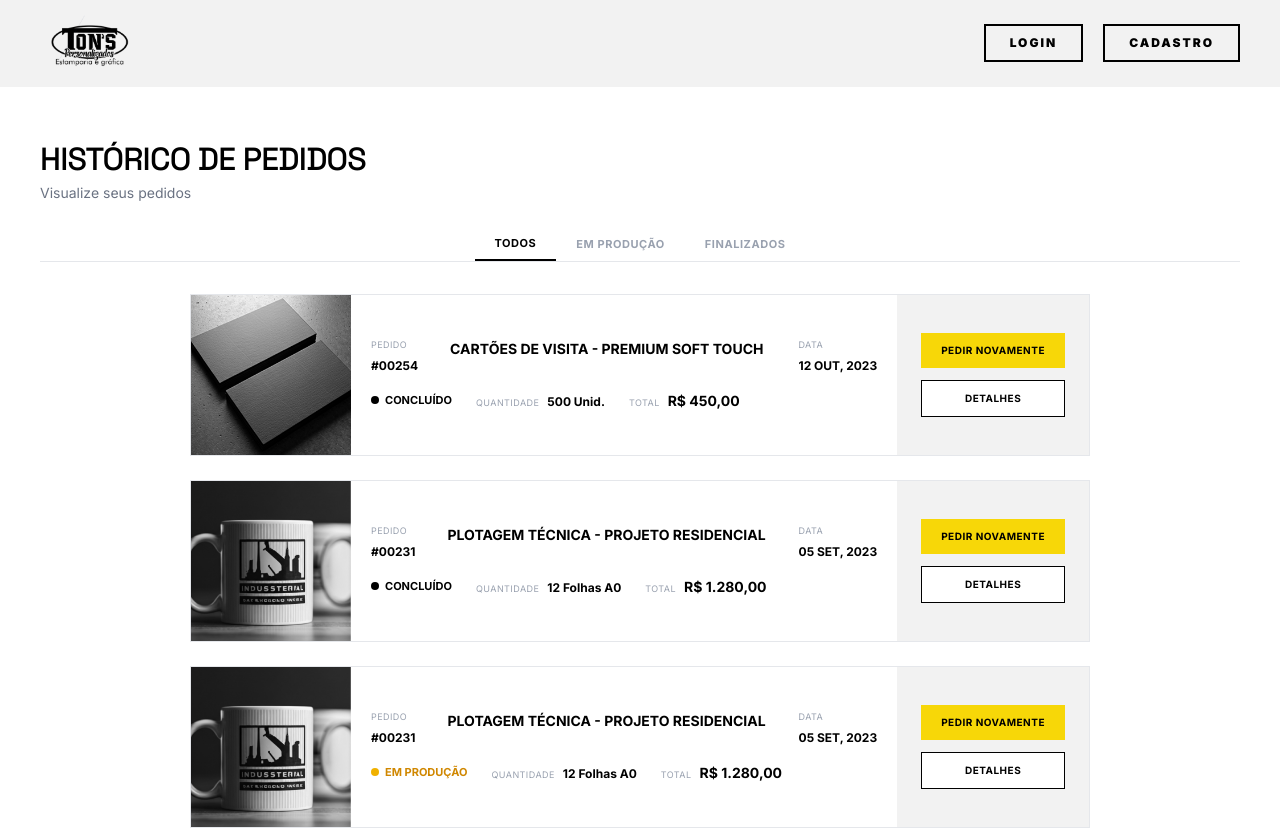
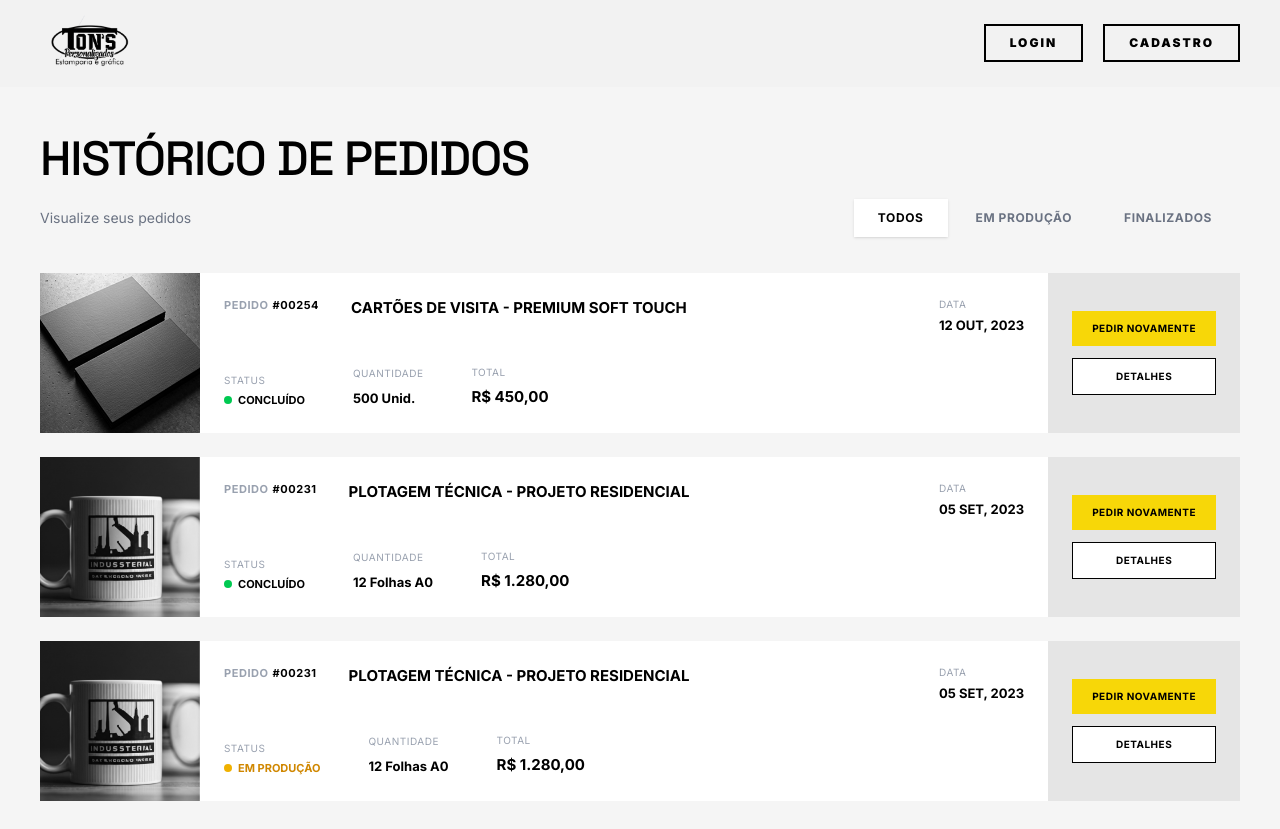
Before and after one commit to ProjetoTons/tons-frontend-react, a React (Vite) app: page /historico-pedidos in a window 1280 px wide. Shown: the top 829 px of the page. Built offline with nearby package versions, Linux system fonts and the light colour scheme; no server answers; a web font is replaced by a local one.

Commit message:
feat: refinamentos visuais nas páginas do cliente e modal de produto

```diff
--- a/src/entities/pedido/api/mockHistoricoPedidos.js
+++ b/src/entities/pedido/api/mockHistoricoPedidos.js
@@ -3,6 +3,7 @@ export const mockHistoricoPedidos = [
     id_pedido: 1,
     id_pedido_display: "#00254",
     titulo: "Cartões de Visita - Premium Soft Touch",
+    descricao: "Cartões impressos em papel couché 300g com acabamento soft touch e verniz localizado. Ideais para profissionais que buscam transmitir sofisticação e qualidade premium em seu material de apresentação.",
     image: "/product/foto-card.png",
     status: "Concluído",
     quantidade: "500 Unid.",
@@ -13,6 +14,7 @@ export const mockHistoricoPedidos = [
     id_pedido: 2,
     id_pedido_display: "#00231",
     titulo: "Plotagem Técnica - Projeto Residencial",
+    descricao: "Plotagem em alta resolução de plantas técnicas em folhas A0, com fidelidade de cores e traços precisos. Ideal para projetos arquitetônicos e de engenharia.",
     image: "/product/musc-cup.png",
     status: "Concluído",
     quantidade: "12 Folhas A0",
@@ -23,6 +25,7 @@ export const mockHistoricoPedidos = [
     id_pedido: 3,
     id_pedido_display: "#00231",
     titulo: "Plotagem Técnica - Projeto Residencial",
+    descricao: "Plotagem em alta resolução de plantas técnicas em folhas A0, com fidelidade de cores e traços precisos. Ideal para projetos arquitetônicos e de engenharia.",
     image: "/product/musc-cup.png",
     status: "Em Produção",
     quantidade: "12 Folhas A0",
--- a/src/pages/historico-pedidos/HistoricoPedidosPage.jsx
+++ b/src/pages/historico-pedidos/HistoricoPedidosPage.jsx
@@ -8,7 +8,7 @@ export default function HistoricoPedidosPage() {
   const [isMenuOpen, setIsMenuOpen] = useState(false);
 
   return (
-    <div className="bg-white min-h-screen flex flex-col">
+    <div className="min-h-screen flex flex-col">
       <Navbar compact hideBookmark onOpenMenu={() => setIsMenuOpen(true)} />
 
       <main className="flex-1 px-10 py-12">
--- a/src/pages/lista-interesse/ListaInteressePage.jsx
+++ b/src/pages/lista-interesse/ListaInteressePage.jsx
@@ -1,5 +1,4 @@
 import { useState } from "react";
-import TopbarFix from "@/widgets/topbar-cliente/topbar-fix.jsx";
 import Navbar from "@/widgets/navbar-cliente/navbar.jsx";
 import Footer from "@/widgets/footer/footer.jsx";
 import ListaInteresseWidget from "@/widgets/lista-interesse/ListaInteresseWidget.jsx";
@@ -9,9 +8,8 @@ export default function ListaInteressePage() {
   const [isMenuOpen, setIsMenuOpen] = useState(false);
 
   return (
-    <div className="bg-white min-h-screen flex flex-col">
-      <TopbarFix />
-      <Navbar compact onOpenMenu={() => setIsMenuOpen(true)} />
+    <div className="min-h-screen flex flex-col">
+      <Navbar compact hideBookmark onOpenMenu={() => setIsMenuOpen(true)} />
 
       <main className="flex-1 px-10 py-12">
         <ListaInteresseWidget />
--- a/src/pages/meus-pedidos/MeusPedidosPage.jsx
+++ b/src/pages/meus-pedidos/MeusPedidosPage.jsx
@@ -8,7 +8,7 @@ export default function MeusPedidosPage() {
   const [isMenuOpen, setIsMenuOpen] = useState(false);
 
   return (
-    <div className="bg-white min-h-screen flex flex-col">
+    <div className="min-h-screen flex flex-col">
       <Navbar compact hideBookmark onOpenMenu={() => setIsMenuOpen(true)} />
 
       <main className="flex-1 px-10 py-12">
--- a/src/widgets/historico-pedidos/HistoricoPedidosWidget.jsx
+++ b/src/widgets/historico-pedidos/HistoricoPedidosWidget.jsx
@@ -1,5 +1,6 @@
 import { useState } from "react";
 import { mockHistoricoPedidos } from "@/entities/pedido/api/mockHistoricoPedidos";
+import ProductModal from "@/features/modal-produto/modal-produto.jsx";
 
 const FILTROS = ["Todos", "Em Produção", "Finalizados"];
 
@@ -7,7 +8,7 @@ function StatusBadge({ status }) {
   const isProducao = status === "Em Produção";
   return (
     <span className={`flex items-center gap-1.5 text-[11px] font-bold uppercase ${isProducao ? "text-yellow-600" : "text-black"}`}>
-      <span className={`w-2 h-2 rounded-full ${isProducao ? "bg-yellow-500" : "bg-black"}`} />
+      <span className={`w-2 h-2 rounded-full ${isProducao ? "bg-yellow-500" : "bg-green-500"}`} />
       {status}
     </span>
   );
@@ -15,6 +16,22 @@ function StatusBadge({ status }) {
 
 export default function HistoricoPedidosWidget() {
   const [filtroAtivo, setFiltroAtivo] = useState("Todos");
+  const [selectedPedido, setSelectedPedido] = useState(null);
+  const [isModalOpen, setIsModalOpen] = useState(false);
+
+  const handleOpenModal = (pedido) => {
+    setSelectedPedido({
+      title: pedido.titulo,
+      image: pedido.image,
+      description: pedido.descricao,
+    });
+    setIsModalOpen(true);
+  };
+
+  const handleCloseModal = () => {
+    setIsModalOpen(false);
+    setSelectedPedido(null);
+  };
 
   const pedidosFiltrados = mockHistoricoPedidos.filter((pedido) => {
     if (filtroAtivo === "Todos") return true;
@@ -26,78 +43,89 @@ export default function HistoricoPedidosWidget() {
   return (
     <div className="w-full">
       {/* Título */}
-      <h1 className="text-[32px] font-bold uppercase tracking-tight text-black" style={{ fontFamily: "var(--fonte-space)" }}>
+      <h1 className="text-[48px] leading-none font-black uppercase tracking-tight text-black" style={{ fontFamily: "var(--fonte-space)" }}>
         Histórico de Pedidos
       </h1>
-      <p className="text-sm text-gray-500 mb-6">Visualize seus pedidos</p>
 
-      {/* Filtros */}
-      <div className="flex justify-center gap-0 border-b border-gray-200 mb-8">
+      {/* Subtítulo + Filtros na mesma linha */}
+      <div className="flex items-center justify-between mt-3 mb-8 flex-wrap gap-4">
+        <p className="text-sm text-gray-500">Visualize seus pedidos</p>
+
+        <div className="inline-flex bg-[#F5F5F5] p-1 gap-1">
           {FILTROS.map((filtro) => (
             <button
               key={filtro}
               onClick={() => setFiltroAtivo(filtro)}
-            className={`px-5 py-2 text-[11px] font-bold uppercase tracking-wider transition-colors cursor-pointer ${
+              className={`px-6 py-2.5 text-[12px] font-bold uppercase tracking-wider transition-colors cursor-pointer ${
                 filtroAtivo === filtro
-                ? "border-b-2 border-black text-black"
-                : "text-gray-400 hover:text-black"
+                  ? "bg-white text-black shadow-sm"
+                  : "text-gray-500 hover:text-black"
               }`}
             >
               {filtro}
             </button>
           ))}
         </div>
+      </div>
 
       {/* Lista de Pedidos */}
-      <div className="flex flex-col gap-6 max-w-[900px] mx-auto">
+      <div className="flex flex-col gap-6">
         {pedidosFiltrados.length === 0 ? (
           <p className="text-gray-500 text-sm text-center py-10">Nenhum pedido encontrado.</p>
         ) : (
           pedidosFiltrados.map((pedido) => (
             <div
               key={pedido.id_pedido}
-              className="border border-gray-200 bg-white flex flex-wrap md:flex-nowrap"
+              className="bg-white flex flex-wrap md:flex-nowrap"
             >
               {/* Imagem */}
-              <div className="w-[160px] h-[160px] bg-gray-100 flex-shrink-0 overflow-hidden">
+              <div
+                className="w-[160px] h-[160px] bg-gray-100 flex-shrink-0 overflow-hidden cursor-pointer group"
+                onClick={() => handleOpenModal(pedido)}
+              >
                 <img
                   src={pedido.image || "/product/placeholder.png"}
                   alt={pedido.titulo}
-                  className="w-full h-full object-cover"
+                  className="w-full h-full object-cover transition-transform duration-300 group-hover:scale-105"
                 />
               </div>
 
               {/* Info */}
-              <div className="flex-1 min-w-0 p-5 flex flex-col justify-center">
-                <div className="flex flex-wrap items-start gap-x-8 gap-y-1 mb-3">
-                  <div>
-                    <span className="text-[9px] text-gray-400 uppercase tracking-wider block">Pedido</span>
-                    <span className="text-[12px] font-bold text-black">{pedido.id_pedido_display}</span>
-                  </div>
-                  <h3 className="text-[14px] font-bold text-black uppercase flex-1 min-w-[150px]">
+              <div className="flex-1 min-w-0 p-6 flex flex-col justify-between gap-6">
+                {/* Linha superior: Pedido + Título + Data */}
+                <div className="flex flex-wrap items-start gap-x-8 gap-y-2">
+                  <span className="text-[11px] font-bold text-black uppercase tracking-wider">
+                    <span className="text-gray-400 mr-1">Pedido</span>
+                    {pedido.id_pedido_display}
+                  </span>
+                  <h3 className="text-[15px] font-bold text-black uppercase flex-1 min-w-[150px]">
                     {pedido.titulo}
                   </h3>
                   <div>
-                    <span className="text-[9px] text-gray-400 uppercase tracking-wider block">Data</span>
-                    <span className="text-[12px] font-bold text-black">{pedido.data}</span>
+                    <span className="text-[10px] text-gray-400 uppercase tracking-wider block">Data</span>
+                    <span className="text-[13px] font-bold text-black">{pedido.data}</span>
                   </div>
                 </div>
 
-                <div className="flex items-center gap-6">
+                {/* Linha inferior: Status, Quantidade, Total (labels acima) */}
+                <div className="flex flex-wrap items-end gap-x-12 gap-y-3">
+                  <div>
+                    <span className="text-[10px] text-gray-400 uppercase tracking-wider block mb-1">Status</span>
                     <StatusBadge status={pedido.status} />
-                  <div>
-                    <span className="text-[9px] text-gray-400 uppercase tracking-wider">Quantidade</span>
-                    <span className="text-[12px] font-bold text-black ml-2">{pedido.quantidade}</span>
                   </div>
                   <div>
-                    <span className="text-[9px] text-gray-400 uppercase tracking-wider">Total</span>
-                    <span className="text-[14px] font-bold text-black ml-2">{pedido.total}</span>
+                    <span className="text-[10px] text-gray-400 uppercase tracking-wider block mb-1">Quantidade</span>
+                    <span className="text-[13px] font-bold text-black">{pedido.quantidade}</span>
+                  </div>
+                  <div>
+                    <span className="text-[10px] text-gray-400 uppercase tracking-wider block mb-1">Total</span>
+                    <span className="text-[15px] font-bold text-black">{pedido.total}</span>
                   </div>
                 </div>
               </div>
 
               {/* Botões - quadrado cinza */}
-              <div className="bg-[#F2F2F2] flex flex-col justify-center gap-3 p-6 min-w-[180px]">
+              <div className="bg-[#E5E5E5] flex flex-col justify-center gap-3 p-6 min-w-[180px]">
                 <button className="bg-[#F7D708] text-black text-[10px] font-bold uppercase tracking-wider px-5 py-2.5 hover:bg-yellow-400 transition-colors cursor-pointer">
                   Pedir Novamente
                 </button>
@@ -109,6 +137,12 @@ export default function HistoricoPedidosWidget() {
           ))
         )}
       </div>
+
+      <ProductModal
+        isOpen={isModalOpen}
+        onClose={handleCloseModal}
+        produto={selectedPedido}
+      />
     </div>
   );
 }
--- a/src/widgets/lista-interesse/ListaInteresseWidget.jsx
+++ b/src/widgets/lista-interesse/ListaInteresseWidget.jsx
@@ -1,11 +1,24 @@
 import React, { useState } from "react";
 import { useNavigate } from "react-router-dom";
 import { mockItensSalvos } from "@/entities/produto/api/mockItensSalvos";
+import ProductModal from "@/features/modal-produto/modal-produto.jsx";
 
 export default function ListaInteresseWidget() {
   const navigate = useNavigate();
   const [itemsSalvos, setItemsSalvos] = useState(mockItensSalvos);
+  const [selectedProduct, setSelectedProduct] = useState(null);
+  const [isModalOpen, setIsModalOpen] = useState(false);
   const isLoading = false;
+
+  const handleOpenModal = (item) => {
+    setSelectedProduct(item);
+    setIsModalOpen(true);
+  };
+
+  const handleCloseModal = () => {
+    setIsModalOpen(false);
+    setSelectedProduct(null);
+  };
 
   const handleRemoveItem = (item) => {
     setItemsSalvos((prev) => prev.filter((i) => i.id !== item.id));
@@ -30,10 +43,10 @@ export default function ListaInteresseWidget() {
     <div className="w-full flex gap-10 flex-wrap lg:flex-nowrap">
       {/* Coluna Esquerda: Lista de Produtos */}
       <section className="flex-1 min-w-0">
-        <h1 className="text-[32px] font-bold uppercase tracking-tight text-black mb-2" style={{ fontFamily: "var(--fonte-space)" }}>
+        <h1 className="text-[48px] leading-none font-black uppercase tracking-tight text-black" style={{ fontFamily: "var(--fonte-space)" }}>
           Lista de Interesses
         </h1>
-        <p className="text-sm text-gray-600 mb-8">
+        <p className="text-sm text-gray-600 mt-3 mb-8">
           Revise seus produtos selecionados antes de prosseguir com o orçamento.
         </p>
 
@@ -58,11 +71,14 @@ export default function ListaInteresseWidget() {
                 key={item.id}
                 className="flex items-center gap-5 p-5 border border-gray-200 rounded-sm bg-white hover:shadow-sm transition-shadow"
               >
-                <div className="w-[80px] h-[80px] bg-gray-100 flex-shrink-0 rounded-sm overflow-hidden">
+                <div
+                  className="w-[80px] h-[80px] bg-gray-100 flex-shrink-0 rounded-sm overflow-hidden cursor-pointer group"
+                  onClick={() => handleOpenModal(item)}
+                >
                   <img
                     src={item.image || "/product/placeholder.png"}
                     alt={item.title}
-                    className="w-full h-full object-cover"
+                    className="w-full h-full object-cover transition-transform duration-300 group-hover:scale-105"
                   />
                 </div>
 
@@ -129,6 +145,12 @@ export default function ListaInteresseWidget() {
           </p>
         </div>
       </aside>
+
+      <ProductModal
+        isOpen={isModalOpen}
+        onClose={handleCloseModal}
+        produto={selectedProduct}
+      />
     </div>
   );
 }
--- a/src/widgets/meus-pedidos/MeusPedidosWidget.jsx
+++ b/src/widgets/meus-pedidos/MeusPedidosWidget.jsx
@@ -1,5 +1,6 @@
 import React, { useState } from "react";
 import { mockPedidosCliente } from "@/entities/pedido/api/mockPedidosCliente";
+import ProductModal from "@/features/modal-produto/modal-produto.jsx";
 
 const ETAPAS = ["Arte", "Produção", "Embalagem", "Logística", "Entrega"];
 
@@ -60,7 +61,23 @@ function TimelineEtapas({ etapaAtual }) {
 
 export default function MeusPedidosWidget() {
   const [busca, setBusca] = useState("");
+  const [selectedProduct, setSelectedProduct] = useState(null);
+  const [isModalOpen, setIsModalOpen] = useState(false);
   const pedidos = mockPedidosCliente;
+
+  const handleOpenModal = (pedido) => {
+    setSelectedProduct({
+      title: pedido.titulo,
+      image: pedido.image,
+      description: pedido.descricao,
+    });
+    setIsModalOpen(true);
+  };
+
+  const handleCloseModal = () => {
+    setIsModalOpen(false);
+    setSelectedProduct(null);
+  };
 
   const pedidosFiltrados = busca.trim()
     ? pedidos.filter(p =>
@@ -73,10 +90,10 @@ export default function MeusPedidosWidget() {
     <div className="w-full flex gap-10 flex-wrap lg:flex-nowrap">
       {/* Coluna Esquerda */}
       <section className="flex-1 min-w-0">
-        <h1 className="text-[40px] font-bold uppercase tracking-tight text-black mb-2" style={{ fontFamily: "var(--fonte-space)" }}>
+        <h1 className="text-[48px] leading-none font-black uppercase tracking-tight text-black" style={{ fontFamily: "var(--fonte-space)" }}>
           Meus Pedidos
         </h1>
-        <p className="text-sm text-gray-600 mb-8">
+        <p className="text-sm text-gray-600 mt-3 mb-8">
           Gestão centralizada de solicitações e logística industrial.
         </p>
 
@@ -94,11 +111,14 @@ export default function MeusPedidosWidget() {
                 {/* Esquerda: Imagem + Info + Timeline */}
                 <div className="flex-1 min-w-0 flex gap-8">
                   {/* Imagem */}
-                  <div className="w-[200px] h-[200px] bg-gray-100 flex-shrink-0 overflow-hidden">
+                  <div
+                    className="w-[200px] h-[200px] bg-gray-100 flex-shrink-0 overflow-hidden cursor-pointer group"
+                    onClick={() => handleOpenModal(pedido)}
+                  >
                     <img
                       src={pedido.image || "/product/placeholder.png"}
                       alt={pedido.titulo}
-                      className="w-full h-full object-cover"
+                      className="w-full h-full object-cover transition-transform duration-300 group-hover:scale-105"
                     />
                   </div>
 
@@ -162,7 +182,7 @@ export default function MeusPedidosWidget() {
               placeholder="Insira o ID do Pedido"
               value={busca}
               onChange={(e) => setBusca(e.target.value)}
-              className="w-full border border-black px-3 py-2 pr-10 text-sm focus:outline-none focus:ring-1 focus:ring-[var(--amarelo-base)]"
+              className="w-full bg-[#E5E5E5] border border-gray-300 px-3 py-2 pr-10 text-sm focus:outline-none focus:ring-1 focus:ring-[var(--amarelo-base)]"
             />
             <img
               src="/icons/search.png"
@@ -173,11 +193,17 @@ export default function MeusPedidosWidget() {
 
           <div className="mt-6">
             <h2 className="text-[12px] font-bold uppercase tracking-wider text-black mb-2">
-              Histórico de Pedidos
+
             </h2>
           </div>
         </div>
       </aside>
+
+      <ProductModal
+        isOpen={isModalOpen}
+        onClose={handleCloseModal}
+        produto={selectedProduct}
+      />
     </div>
   );
 }
--- a/src/widgets/navbar-cliente/navbar.jsx
+++ b/src/widgets/navbar-cliente/navbar.jsx
@@ -2,7 +2,7 @@ import { useNavigate } from "react-router-dom"
 import { getUsuario } from "@/shared/api/authToken"
 import "../navbar-cliente/navbar.css"
 
-function Navbar({ onOpenDrawer, onOpenMenu, compact }) {
+function Navbar({ onOpenDrawer, onOpenMenu, compact, hideBookmark }) {
     const navigate = useNavigate();
     const usuario = getUsuario();
     const primeiroNome = usuario?.nome?.trim().split(" ")[0];
@@ -52,7 +52,7 @@ function Navbar({ onOpenDrawer, onOpenMenu, compact }) {
                 )}
 
                 {/* Ícone Bookmark (Itens Salvos) — só logado */}
-                {usuario && (
+                {usuario && !hideBookmark && (
                     <img
                         className="w-7 cursor-pointer hover:scale-110 transition-transform"
                         src="/icons/bookmark.png"
```
Lines whose indentation alone changed are shown as unchanged.
